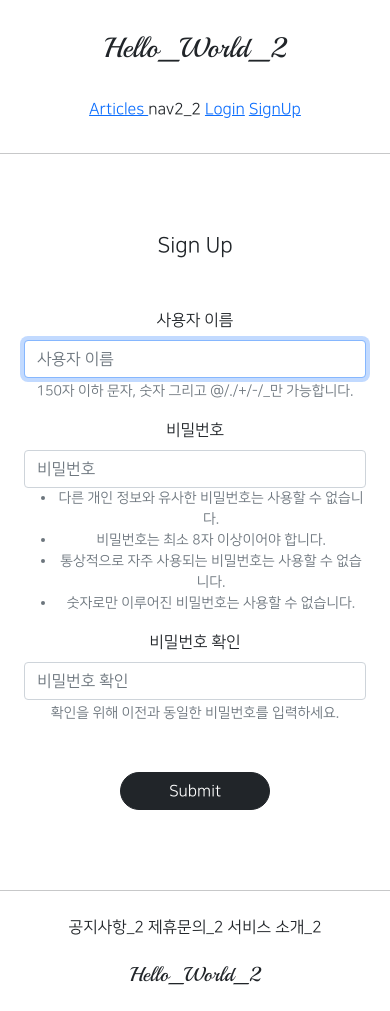
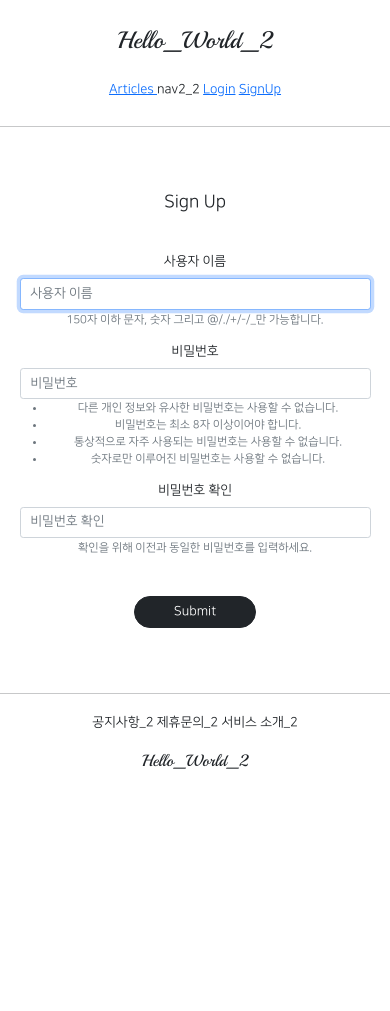
Before and after one commit to bupark82/git_class_2, a Django app: page /accounts/create/ in a window 390 px wide. After the commit the page ends 769 px from the top, so only its background shows below. Run offline with Django 3.2, Linux system fonts and the light colour scheme; parts of the project's set-up code (start-up, migrations or seed data) failed here and were passed over; some libraries are stand-ins or nearby versions.

Commit message:
08/13 git class commit 4

```diff
--- a/static/base.css
+++ b/static/base.css
@@ -74,3 +74,10 @@
     padding: 1rem;
     margin: 1rem;
 }
+
+@media screen and (max-width: 500px) {
+    html {
+        /* default font-size = 16px */
+        font-size: 13px;
+    }
+}
```
